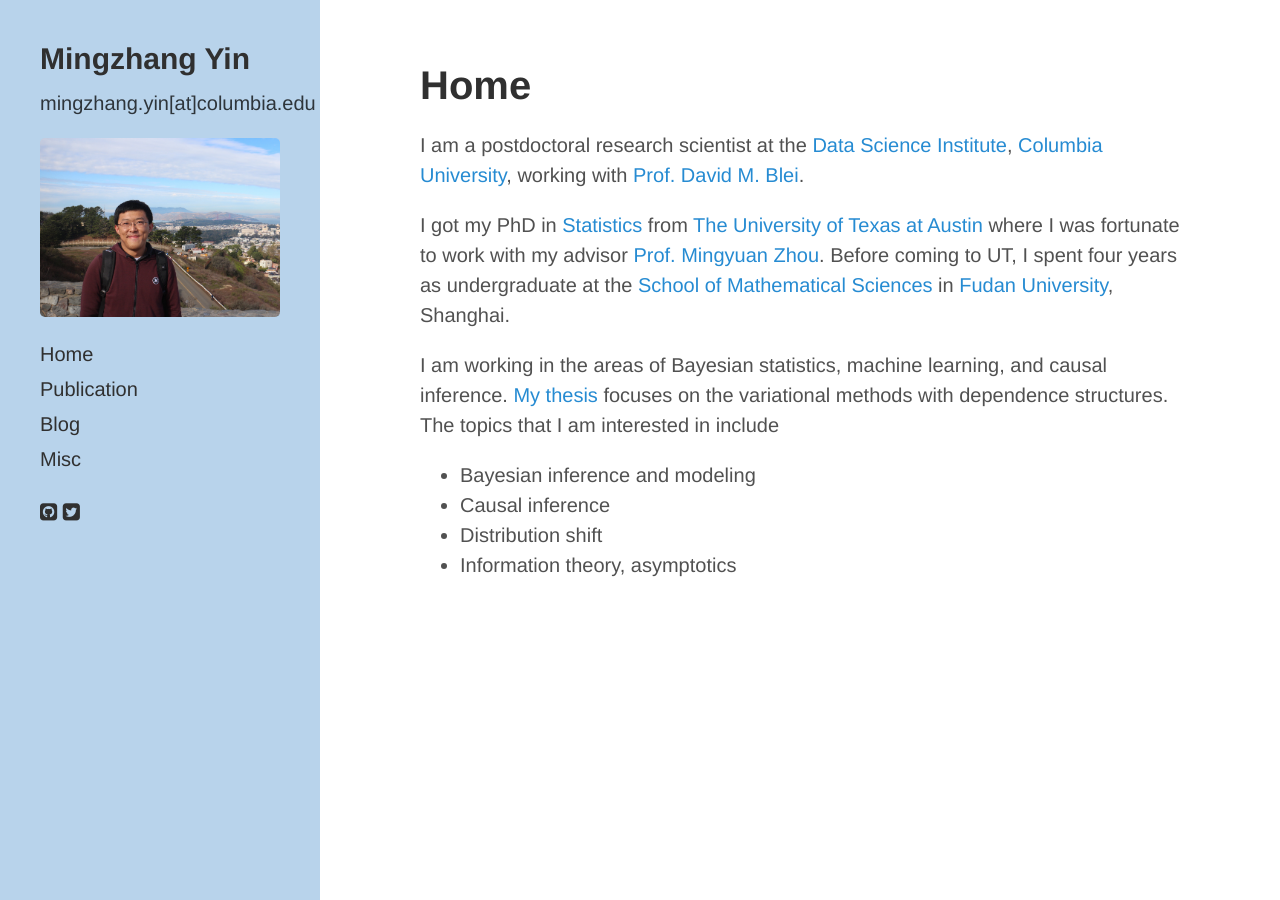
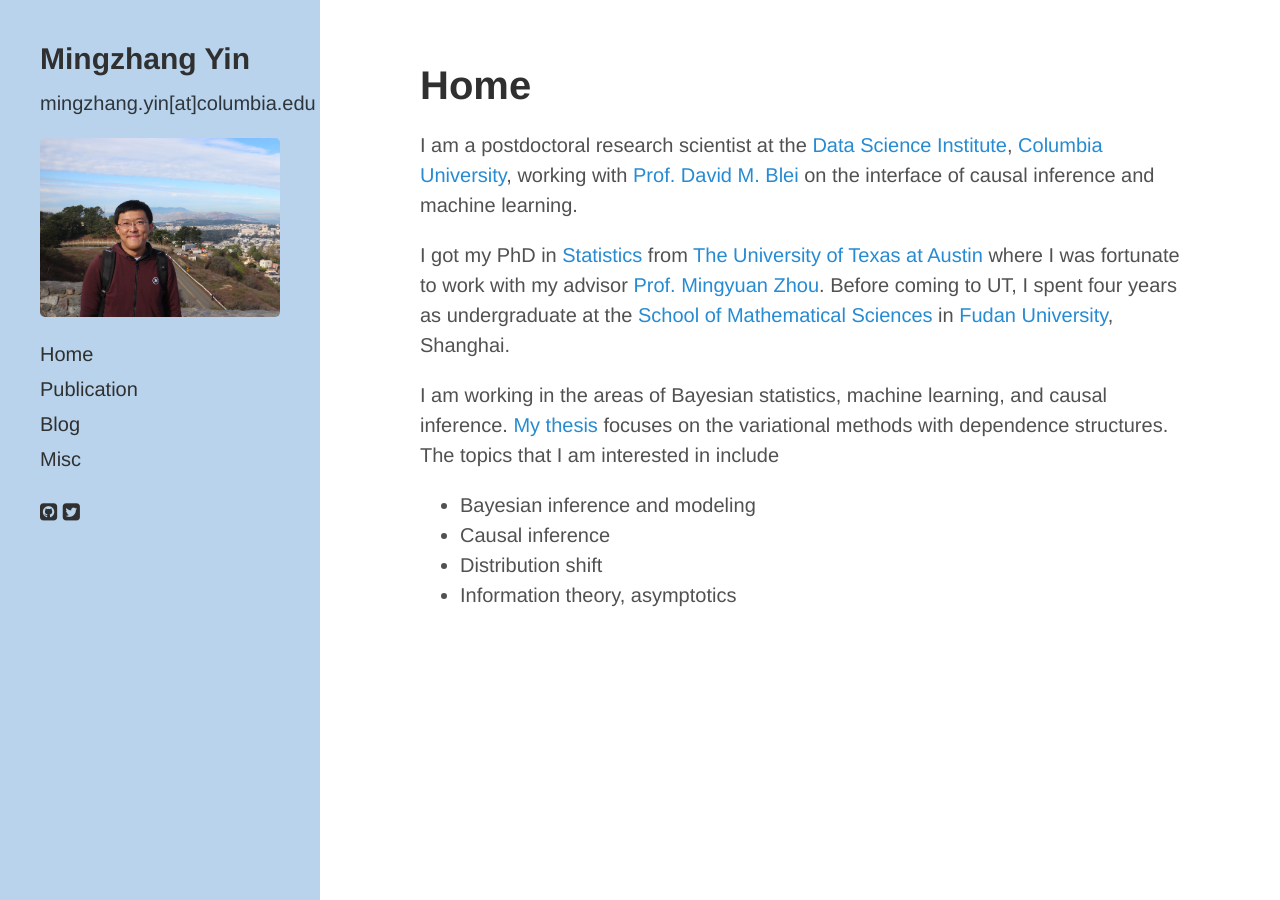
Before and after one commit to mingzhang-yin/mingzhang-yin.github.io, a Jekyll site: the page built from index.md, in a window 1280 px wide. Built offline with Jekyll 4.4.1, drawn with Linux system fonts in a browser that asks for light colours; nearby versions of some CDN libraries; a style sheet for code colours, icons or effects is not loaded.

Commit message:
Update index.md

```diff
--- a/index.md
+++ b/index.md
@@ -10,7 +10,7 @@
 <div>
 <div class="row">
   <p>
- <p> I am a postdoctoral research scientist at the <a href="https://datascience.columbia.edu">Data Science Institute</a>, <a href="https://www.columbia.edu">Columbia University</a>, working with <a href="http://www.cs.columbia.edu/~blei/">Prof. David M. Blei</a>.</p>
+ <p> I am a postdoctoral research scientist at the <a href="https://datascience.columbia.edu">Data Science Institute</a>, <a href="https://www.columbia.edu">Columbia University</a>, working with <a href="http://www.cs.columbia.edu/~blei/">Prof. David M. Blei</a> on the interface of causal inference and machine learning.</p>
 
 I got my PhD in <a href="https://stat.utexas.edu">Statistics </a> from <a href="https://www.utexas.edu">The University of Texas at Austin</a> where I was fortunate to work with my advisor
   <a href="https://mingyuanzhou.github.io">Prof. Mingyuan Zhou</a>.  Before coming to UT, I spent four years as undergraduate at the <a href="https://math.fudan.edu.cn/mathen/main.htm"> School of Mathematical Sciences</a> in <a href="http://www.fudan.edu.cn/en/"> Fudan University</a>, Shanghai. </p>
```
